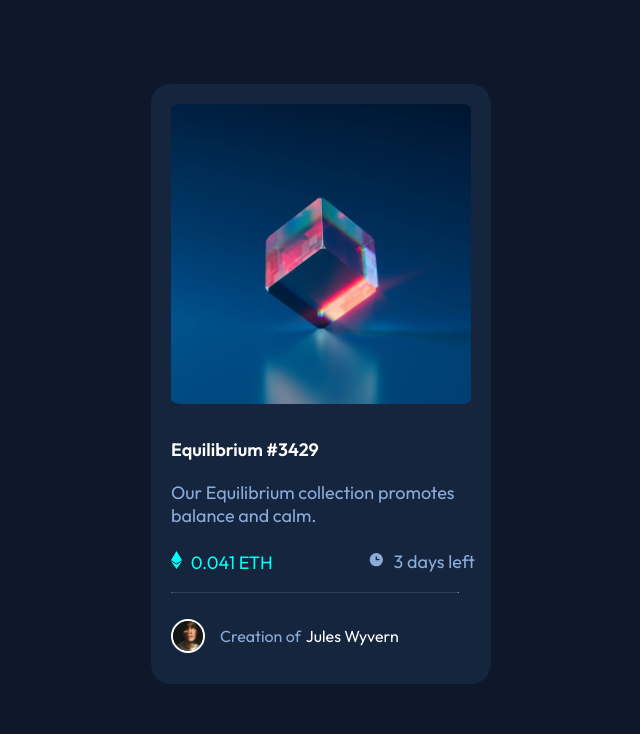
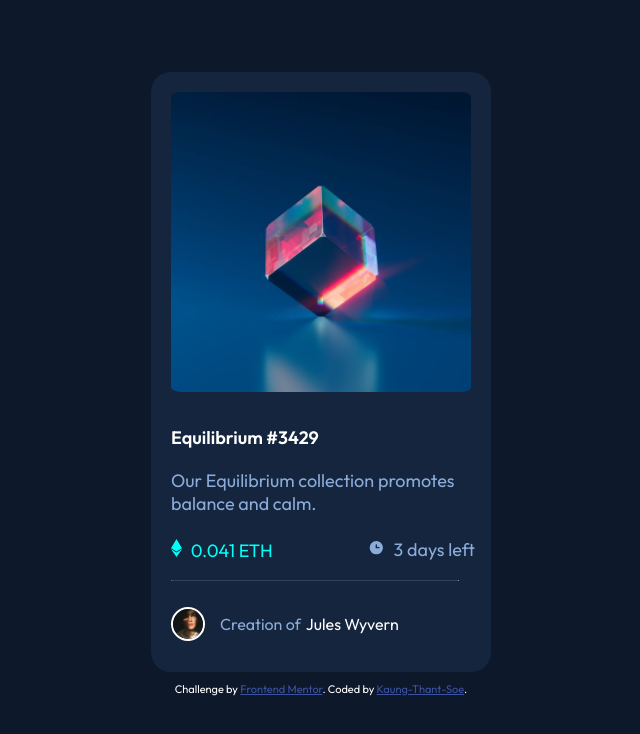
Before and after one commit to Kaung-Thant-Soe/NFT-preview-card-component-main, a plain HTML site: page index.html in a window 1280 px wide. Shown: the whole page, without its empty margins (319-959 px from the left). Drawn offline with Linux system fonts and the light colour scheme.

Commit message:
Finsih Project

```diff
--- a/index.html
+++ b/index.html
@@ -14,7 +14,23 @@
 
   <title>Frontend Mentor | NFT preview card component</title>
 
+  <style>
+
+    .attribution {
+      font-size: 11px;
+      text-align: center;
+      margin-top:10px;
+      color: white;
+    }
+
+    .attribution a {
+      color: hsl(228, 45%, 44%);
+     }
+
+  </style>
+
 </head>
+
 <body>
 
   <div class="container">
@@ -92,29 +108,12 @@
 
     </div>
 
+    <div class="attribution">
+      Challenge by <a href="https://www.frontendmentor.io?ref=challenge" target="_blank">Frontend Mentor</a>.
+      Coded by <a href="#">Kaung-Thant-Soe</a>.
+    </div>
+
   </div>
 
 </body>
 </html>
-
-
-  <!-- <style>
-    .attribution { font-size: 11px; text-align: center; }
-    .attribution a { color: hsl(228, 45%, 44%); }
-  </style>
-   -->
-  <!--
-
-
-
-
-
-
-
-
-
-  <div class="attribution">
-    Challenge by <a href="https://www.frontendmentor.io?ref=challenge" target="_blank">Frontend Mentor</a>.
-    Coded by <a href="#">Your Name Here</a>.
-  </div>
-   -->
```
